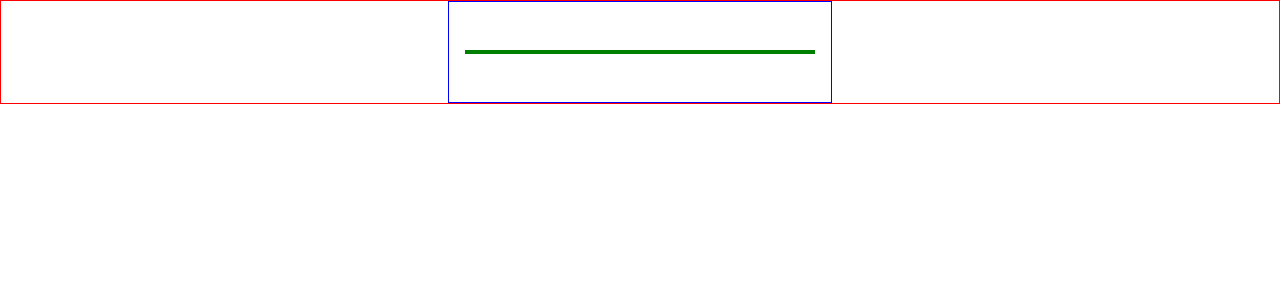
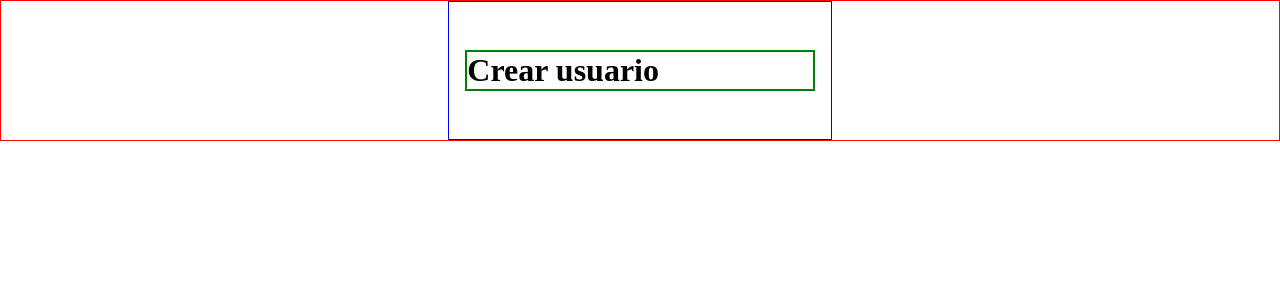
Before and after one commit to rineliniguezsosa/chat, a React (Vite) app in the folder appchat/: page / in a window 1280 px wide. Shown: the top 300 px of the page. Built offline with nearby package versions, Linux system fonts and the light colour scheme.

Commit message:
[FEAT] cambios en el html del archivo App.tsx
- estableciendo el elemento html div el cual envulve el elemento h1
- establecemos el elemento h1 con el titulo Crear usuario

```diff
--- a/appchat/src/App.tsx
+++ b/appchat/src/App.tsx
@@ -5,7 +5,9 @@ function App() {
     <main>
       <header>
         <div style={{border:'2px green solid'}}>
-
+         <div>
+            <h1>Crear usuario</h1>
+         </div>
         </div>
       </header>
     </main>
```
